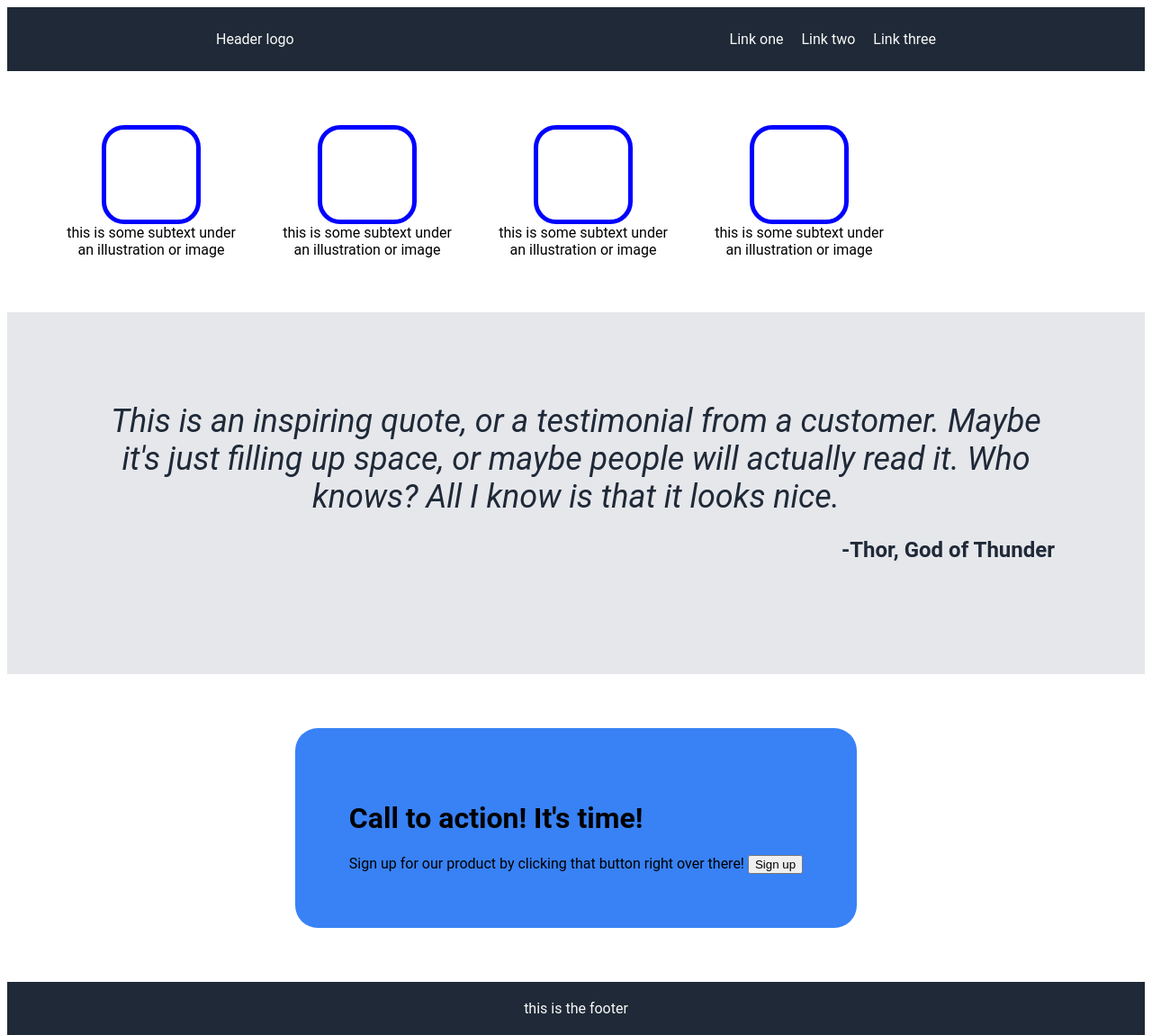
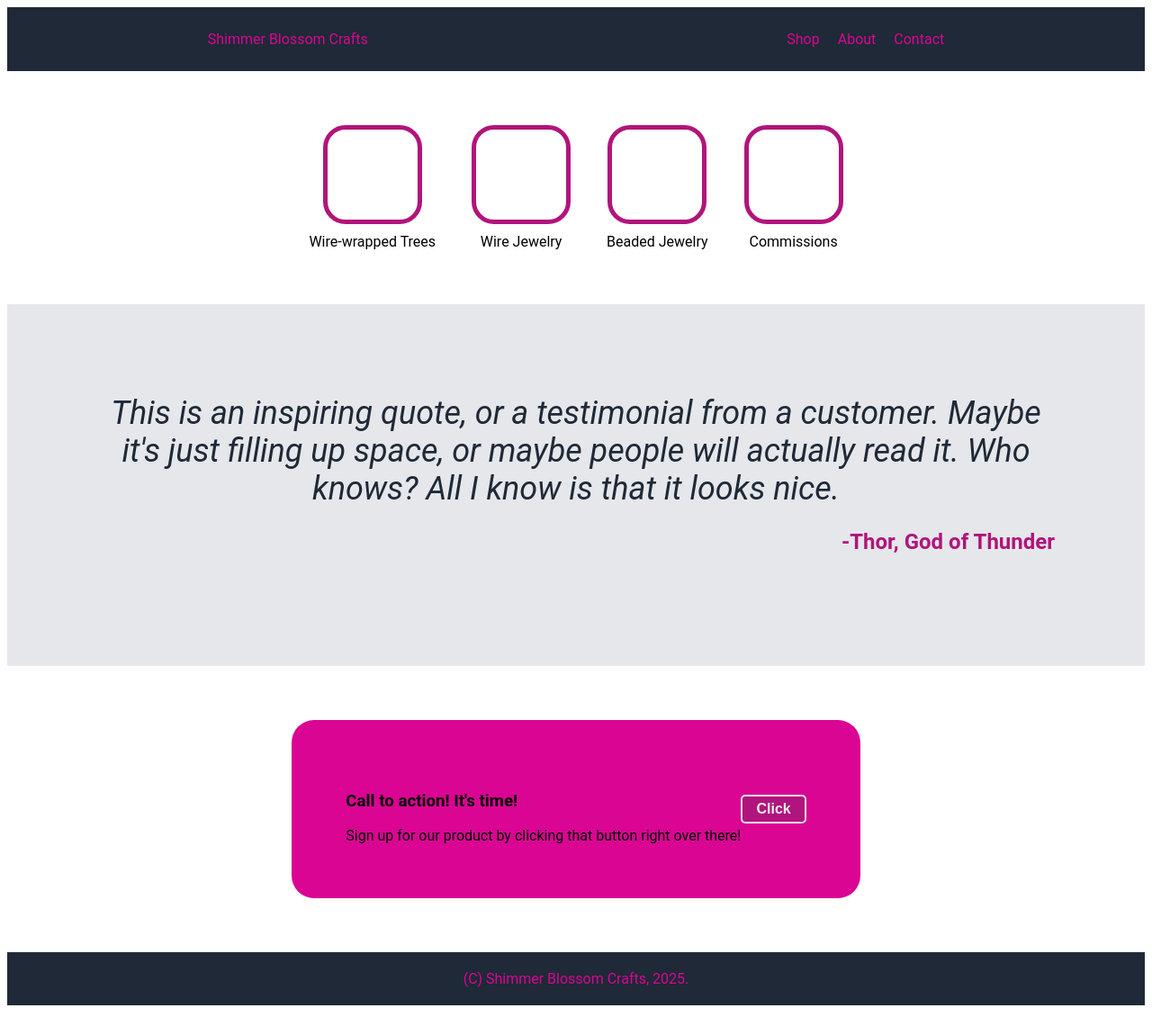
Before and after one commit to missviviSX/odin-landingpage, a plain HTML site: page index.html in a window 1280 px wide. Shown: the whole page at 90% size. After the commit the page ends 1117 px from the top, so only its background shows below. Drawn offline with Linux system fonts and the light colour scheme.

Commit message:
Change branding and content

```diff
--- a/index.html
+++ b/index.html
@@ -9,11 +9,11 @@
 <body>
     <div class="top">
         <div class="header">
-            Header logo
+            Shimmer Blossom Crafts
             <ul>
-              <li>Link one</li>
-              <li>Link two</li>
-              <li>Link three</li>
+              <li>Shop</li>
+              <li>About</li>
+              <li>Contact</li>
             </ul>
         </div>
     </div>
@@ -21,19 +21,19 @@
         <div class="cardbox">
             <div class="card">
                 <div class="image"></div>
-                <div class="text">this is some subtext under an illustration or image</div>
+                <div class="text">Wire-wrapped Trees</div>
             </div>
             <div class="card">
                 <div class="image"></div>
-                <div class="text">this is some subtext under an illustration or image</div>
+                <div class="text">Wire Jewelry</div>
             </div>
             <div class="card">
                 <div class="image"></div>
-                <div class="text">this is some subtext under an illustration or image</div>
+                <div class="text">Beaded Jewelry</div>
             </div>
             <div class="card">
                 <div class="image"></div>
-                <div class="text">this is some subtext under an illustration or image</div>
+                <div class="text">Commissions</div>
             </div>
         </div>
         <div class="bigquote">
@@ -42,12 +42,13 @@
         </div>
     </div>
     <div class="action">
-        <div class="linkbox"><h1>Call to action! It's time!</h1> Sign up for our product by clicking that button right over there!
-        <button>Sign up</button></div>
+        <div class="linkbox">
+            <div class="linktext"><h3>Call to action! It's time!</h3> Sign up for our product by clicking that button right over there!</div>
+        <button>Click</button></div>
     </div>
 
     <div class="bottom">
-        this is the footer
+        (C) Shimmer Blossom Crafts, 2025.
     </div>
 </body>
 </html>
--- a/style.css
+++ b/style.css
@@ -12,25 +12,26 @@ ul {
     gap: 20px;
 }
 
-.middle {
-    flex: 1;
-    display: flex;
-    flex-direction: column;
-
-}
-
 .header {
     display: flex;
     justify-content: space-around;
     align-items: center;
     padding: 10px;
     background-color: #1F2937;
-    color: #F9FAF8;
+    color: #da0593;
+}
+
+.middle {
+    flex: 1;
+    display: flex;
+    flex-direction: column;
 }
 
 .cardbox {
     display: flex;
     padding: 40px;
+    align-items: center;
+    justify-content: center;
 }
 
 .card {
@@ -40,13 +41,14 @@ ul {
     text-align: center;
     padding: 20px;
     max-width: 200px;
+    gap: 10px;
 }
 
 .image {
     width: 100px;
     height: 100px;
     border-radius: 25px;
-    border: 5px solid blue;
+    border: 5px solid #b1147c;
 }
 
 .bigquote {
@@ -64,6 +66,7 @@ p {
     font-weight: bold;
     font-style: normal;
     text-align: right;
+    color: #b1147c;
 }
 
 .action {
@@ -73,16 +76,30 @@ p {
 }
 
 .linkbox {
-    background-color: #3882F6;
+    display: flex;
+    justify-content: center;
+    align-items: center;
+    background-color: #da0593;
     padding: 60px;
     border-radius: 25px;
     border: 5px;
     margin: 60px;
 }
 
+button {
+    background-color: #b1147c;
+    border: 2px solid #ebe5e9;
+    color: #eee;
+    border-radius: 5px;
+    padding: 5px 15px;
+    font-weight: bold;
+    font-size: 16px;
+    max-height: 60px;
+}
+
 .bottom {
     text-align: center;
-    color: #F9FAF8;
+    color: #da0593;
     background-color: #1F2937;
     padding: 20px;
 }
```
